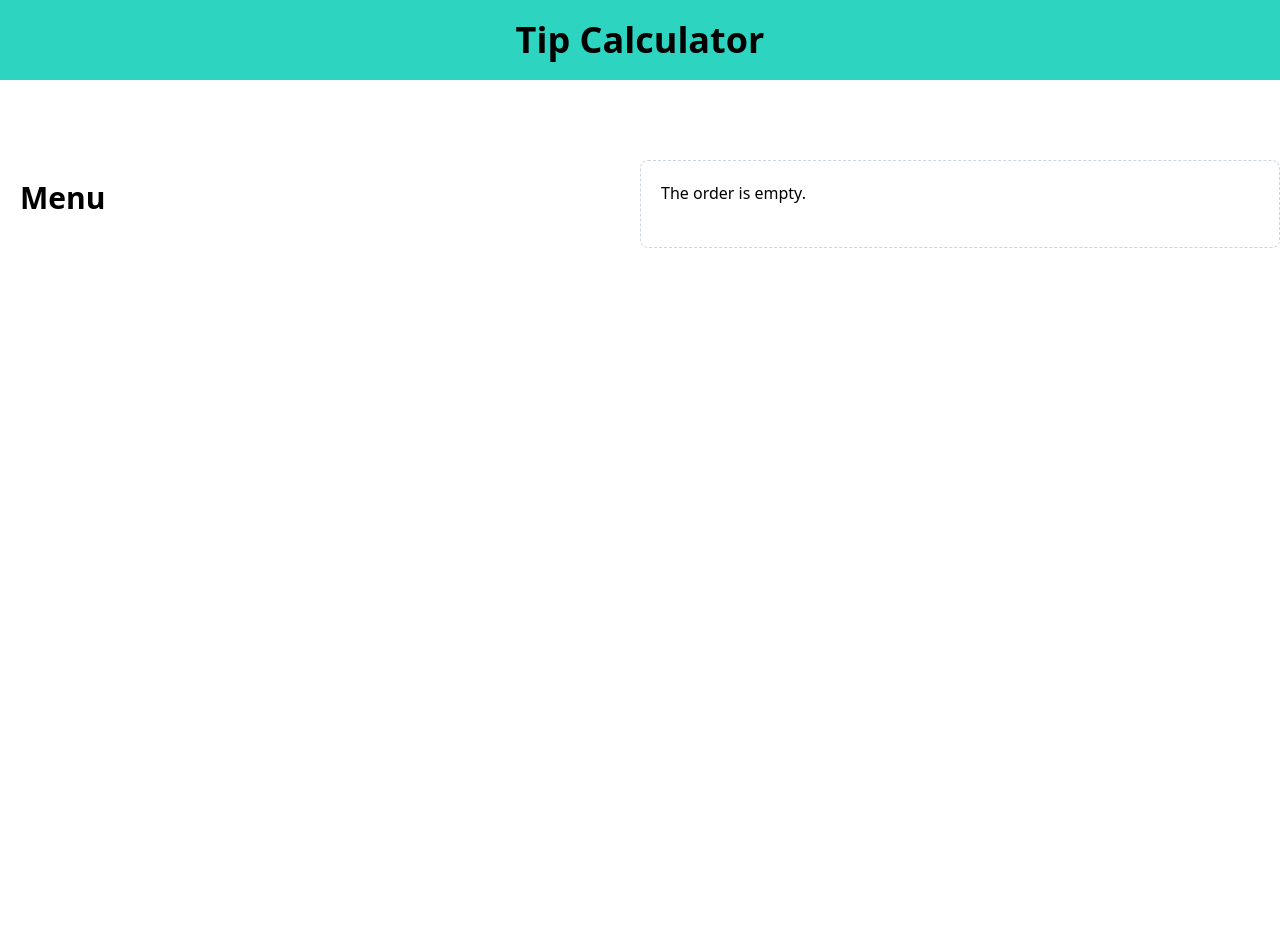
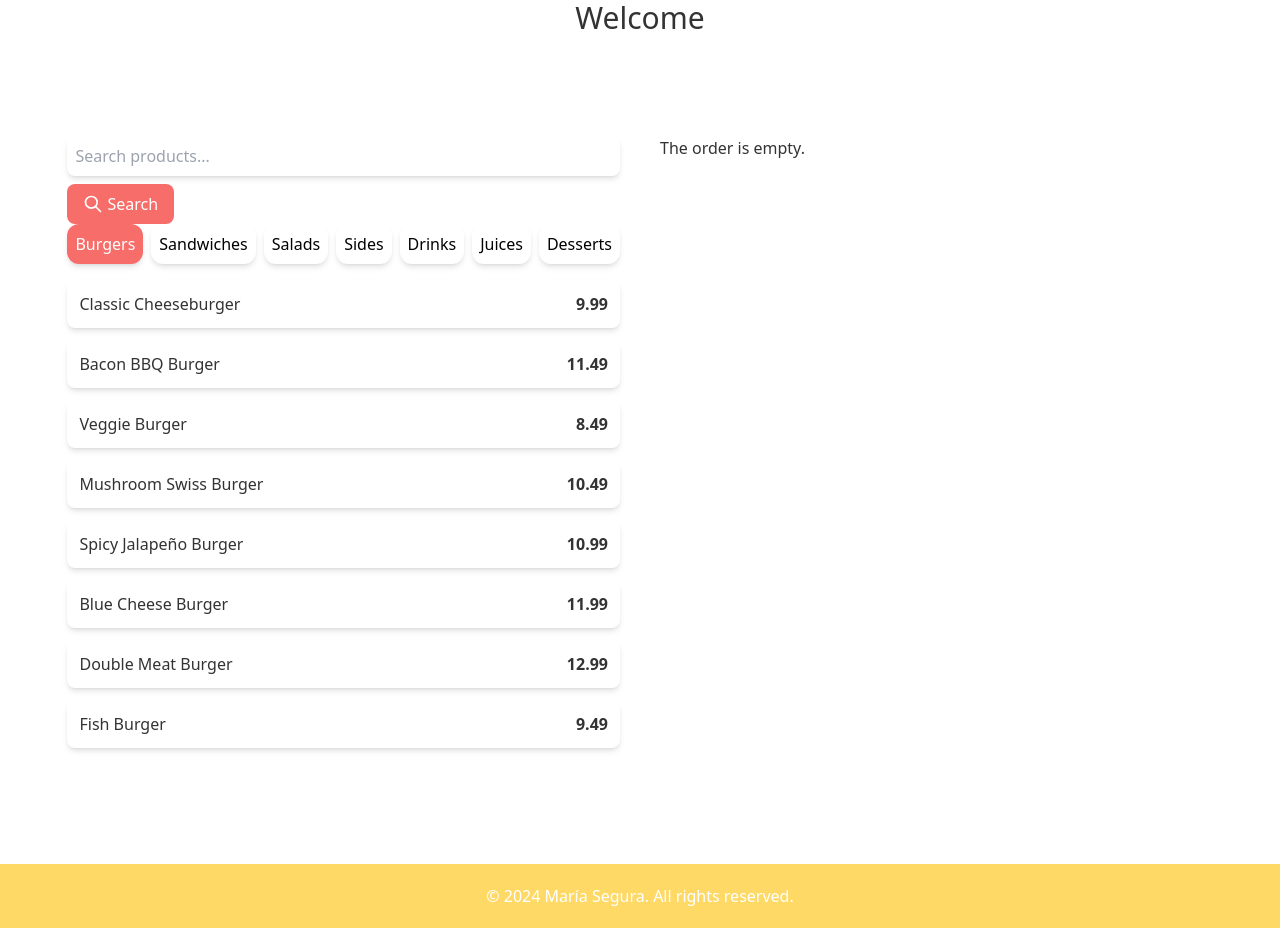
Before and after one commit to seguramaria/tip-calculator, a React (Vite) app: page /menu in a window 1280 px wide. Before the commit the page ends 800 px from the top, so only its background shows below. Built offline with nearby package versions, Linux system fonts and the light colour scheme.

Commit message:
feat: add categories filter

```diff
--- /dev/null
+++ b/src/components/CategoryButtons.tsx
@@ -0,0 +1,34 @@
+import { Category } from "../types";
+
+type Props = {
+  categories: Category[];
+  activeCategory?: string;
+  onSelectCategory: (category: string) => void;
+};
+
+const CategoryButtons = ({
+  categories,
+  onSelectCategory,
+  activeCategory,
+}: Props) => {
+  console.log(activeCategory);
+  return (
+    <div className="flex space-x-2">
+      {categories.map((category) => (
+        <button
+          key={category.id}
+          className={`p-2 rounded-xl shadow-md ${
+            activeCategory === category.name
+              ? "bg-[#F76D6A] text-white"
+              : "bg-white text-black"
+          }`}
+          onClick={() => onSelectCategory(category.name)}
+        >
+          {category.name}
+        </button>
+      ))}
+    </div>
+  );
+};
+
+export default CategoryButtons;
--- a/src/components/MenuItems.tsx
+++ /dev/null
@@ -1,23 +0,0 @@
-import { MenuItem } from "../types";
-
-type Props = {
-  item: MenuItem;
-  addItem: (item: MenuItem) => void;
-};
-
-export const MenuItems = ({ addItem, item }: Props) => {
-  const { name, price } = item;
-  return (
-    <li>
-      <button
-        className="border-2 border-teal-400 hover:background-teal-200 w-full p-3 flex justify-between"
-        onClick={() => addItem(item)}
-      >
-        <h3>{name}</h3>
-        <p className="font-black"> {price}</p>
-      </button>
-    </li>
-  );
-};
-
-export default MenuItems;
--- a/src/components/MenuPage.tsx
+++ b/src/components/MenuPage.tsx
@@ -1,27 +1,51 @@
-import MenuItems from "./MenuItems";
+import { useState } from "react";
+import MenuItems from "./Product";
 import { OrderDetails } from "./OrderDetails";
-import { menuItems } from "../data/db";
+import { data } from "../data/db";
 import useOrder from "../hooks/useOrder";
+import CategoryButtons from "./CategoryButtons";
+import { Search } from "./Search";
 
 export const MenuPage = () => {
   const { addItem, order, removeItem, tip, setTip, saveOrder } = useOrder();
+  const [searchTerm, setSearchTerm] = useState("");
+  const [selectedCategory, setSelectedCategory] = useState<string>("Burgers");
+
+  const filteredCategories = selectedCategory
+    ? data.filter((category) => category.name === selectedCategory)
+    : data;
+
+  const filteredItems = filteredCategories.flatMap((category) =>
+    category.products.filter((item) =>
+      item.name.toLowerCase().includes(searchTerm.toLowerCase())
+    )
+  );
+
+  const handleCategorySelect = (category: string) => {
+    setSelectedCategory(category);
+  };
+
   return (
     <>
-      <header className="bg-teal-400 py-5">
-        <h1 className="text-center text-4xl font-black">Tip Calculator</h1>
-      </header>
-      <main className="max-w-7xl mx-auto py-20 grid md: grid-cols-2">
+      <div className="bg-[#FFFFFF] text-[#333333] flex justify-center items-center flex-col">
+        <h1 className="text-3xl">Welcome</h1>
+        <main className="max-w-7xl grid md:grid-cols-2 mx-auto py-20">
           <div className="p-5">
-          <h2 className="text-3xl font-black">Menu</h2>
-          <ul className="space-y-3 my-3">
-            {menuItems?.map((item) => (
+            <Search setSearchTerm={setSearchTerm} searchTerm={searchTerm} />
+            <CategoryButtons
+              categories={data}
+              activeCategory={selectedCategory}
+              onSelectCategory={handleCategorySelect}
+            />
+
+            <ul className="space-y-3 my-4 ">
+              {filteredItems.map((item) => (
                 <MenuItems key={item.id} item={item} addItem={addItem} />
               ))}
             </ul>
           </div>
-        <div className="p-5 border border-dashed border-slate-300 rounded-lg space-y-10">
+          <div className="p-5 space-y-10">
             {order.length > 0 ? (
-            <>
               <OrderDetails
                 order={order}
                 removeItem={removeItem}
@@ -29,12 +53,19 @@ export const MenuPage = () => {
                 tip={tip}
                 setTip={setTip}
               />
-            </>
             ) : (
               <p>The order is empty.</p>
             )}
           </div>
         </main>
+      </div>{" "}
+      <footer className="bg-[#FFD966] text-white py-5 text-center">
+        <p>
+          &copy; {new Date().getFullYear()} María Segura. All rights reserved.
+        </p>
+      </footer>
     </>
   );
 };
+
+export default MenuPage;
--- a/src/components/OrderDetails.tsx
+++ b/src/components/OrderDetails.tsx
@@ -36,8 +36,8 @@ export const OrderDetails = ({
   );
 
   return (
-    <div className="bg-white p-6 rounded-lg shadow-md border-dashed border-2 border-gray-300 max-w-md mx-auto">
-      <h2 className="text-2xl font-bold text-center mb-4">Receipt</h2>
+    <div className="bg-white p-6 shadow-md border border-dashed border-slate-300 rounded-lg max-w-md mx-auto">
+      <h2 className="text-2xl font-light text-center mb-4">Order Details</h2>
 
       <ul className="space-y-4">
         {order.map((item) => (
@@ -49,7 +49,7 @@ export const OrderDetails = ({
             <div className="text-right">
               <p>{formatCurrency(item.price * item.quantity)}</p>
               <button
-                className="text-red-500 text-xs mt-1"
+                className="text-[#F76D6A] text-xs mt-1"
                 onClick={() => removeItem(item.id)}
               >
                 Remove
@@ -95,11 +95,11 @@ export const OrderDetails = ({
       </div>
 
       <button
-        className="w-full mt-4 bg-teal-500 p-2 text-white font-bold rounded"
+        className="w-full mt-4 bg-[#F76D6A] p-2 text-white font-bold rounded"
         disabled={totalAmount === 0}
         onClick={() => saveOrder()}
       >
-        Save order
+        Place order
       </button>
     </div>
   );
--- /dev/null
+++ b/src/components/Product.tsx
@@ -0,0 +1,23 @@
+import { Product } from "../types";
+
+type Props = {
+  item: Product;
+  addItem: (item: Product) => void;
+};
+
+export const ProductDetail = ({ addItem, item }: Props) => {
+  const { name, price } = item;
+  return (
+    <li>
+      <button
+        className="bg-[#FFFFFF] rounded-lg  shadow-md hover:text-[#D9534F]   w-full p-3 flex justify-between"
+        onClick={() => addItem(item)}
+      >
+        <h3>{name}</h3>
+        <p className="font-bold"> {price}</p>
+      </button>
+    </li>
+  );
+};
+
+export default ProductDetail;
--- /dev/null
+++ b/src/components/Search.tsx
@@ -0,0 +1,42 @@
+import { Dispatch, SetStateAction } from "react";
+
+type Props = {
+  setSearchTerm: Dispatch<SetStateAction<string>>;
+  searchTerm: string;
+};
+
+export const Search = ({ setSearchTerm, searchTerm }: Props) => {
+  const handleSearch = () => {
+    setSearchTerm(searchTerm.trim());
+  };
+  return (
+    <div>
+      <input
+        type="text"
+        value={searchTerm}
+        onChange={(e) => setSearchTerm(e.target.value)}
+        placeholder="Search products..."
+        className="w-full rounded-lg p-2 shadow-md focus:outline-none"
+      />
+      <button
+        onClick={handleSearch}
+        className="bg-[#F76D6A] text-white rounded-lg px-4 py-2 flex items-center mt-2"
+      >
+        <svg
+          className="w-5 h-5 mr-1"
+          xmlns="http://www.w3.org/2000/svg"
+          viewBox="0 0 24 24"
+          fill="none"
+          stroke="currentColor"
+          strokeWidth="2"
+          strokeLinecap="round"
+          strokeLinejoin="round"
+        >
+          <circle cx="10" cy="10" r="7" />
+          <line x1="21" y1="21" x2="15" y2="15" />
+        </svg>
+        Search
+      </button>
+    </div>
+  );
+};
--- a/src/data/db.ts
+++ b/src/data/db.ts
@@ -1,4 +1,6 @@
-export const data = [
+import { Category } from "../types";
+
+export const data: Category[] = [
   {
     id: 1,
     name: "Burgers",
```
Also changed, not shown: src/types/index.ts (+10 -2 lines). Lines whose indentation alone changed are shown as unchanged.
